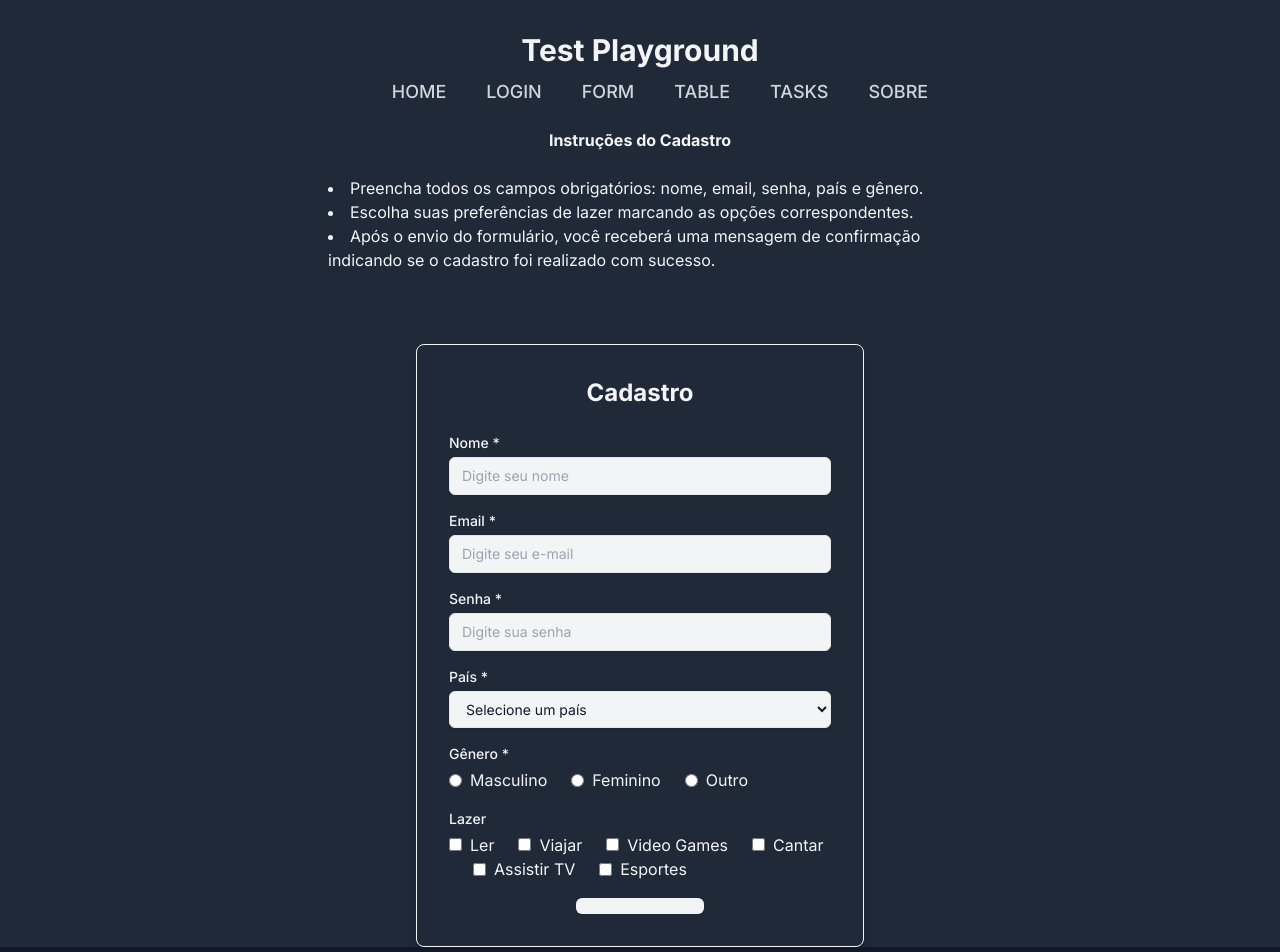
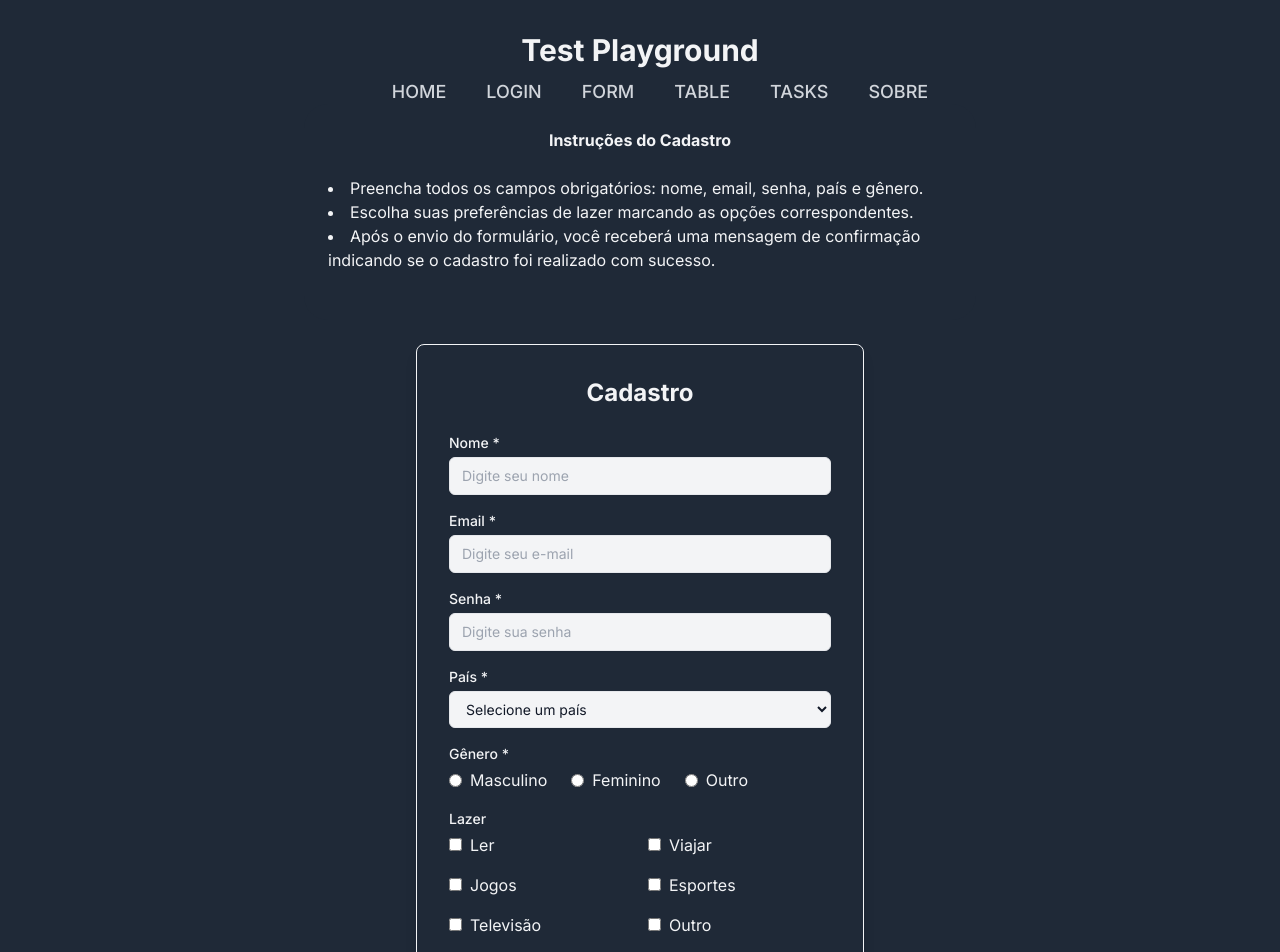
Before and after one commit to brunomachadors/playground, a Next.js app: page /form in a window 1280 px wide. Shown: the top 952 px of the page. Built offline with nearby package versions, Linux system fonts and the light colour scheme.

Commit message:
other hobbies

```diff
--- a/src/app/components/Buttons/Buttons.tsx
+++ b/src/app/components/Buttons/Buttons.tsx
@@ -51,7 +51,7 @@ const Button: React.FC<ButtonProps> = ({
   `;
 
   return (
-    <button className={buttonClasses} {...props} id="clickButton">
+    <button className={buttonClasses} {...props}>
       {children}
     </button>
   );
--- a/src/app/components/Form/Form.tsx
+++ b/src/app/components/Form/Form.tsx
@@ -28,9 +28,7 @@ function Form() {
   const handleChange = (
     e: React.ChangeEvent<HTMLInputElement | HTMLSelectElement>
   ) => {
-    const { name, value, type } = e.target as
-      | HTMLInputElement
-      | HTMLSelectElement;
+    const { name, value, type } = e.target;
 
     if (type === 'checkbox') {
       const hobbies = formData.hobbies.includes(value)
@@ -97,6 +95,7 @@ function Form() {
         >
           Cadastro
         </h2>
+
         {/* Nome */}
         <div>
           <label
@@ -250,7 +249,10 @@ function Form() {
           <label className="block text-sm font-medium text-gray-100">
             Lazer
           </label>
-          <div id="hobbiesGroup" className="mt-1 text-gray-100">
+          <div
+            id="hobbiesGroup"
+            className="mt-1 grid grid-cols-2 gap-4 text-gray-100"
+          >
             <label className="inline-flex items-center">
               <input
                 type="checkbox"
@@ -262,7 +264,7 @@ function Form() {
               />
               <span className="ml-2">Ler</span>
             </label>
-            <label className="inline-flex items-center ml-6">
+            <label className="inline-flex items-center">
               <input
                 type="checkbox"
                 name="hobbies"
@@ -273,7 +275,7 @@ function Form() {
               />
               <span className="ml-2">Viajar</span>
             </label>
-            <label className="inline-flex items-center ml-6">
+            <label className="inline-flex items-center">
               <input
                 type="checkbox"
                 name="hobbies"
@@ -282,32 +284,9 @@ function Form() {
                 onChange={handleChange}
                 checked={formData.hobbies.includes('gaming')}
               />
-              <span className="ml-2">Video Games</span>
+              <span className="ml-2">Jogos</span>
             </label>
-            <label className="inline-flex items-center ml-6">
-              <input
-                type="checkbox"
-                name="hobbies"
-                value="singing"
-                className="form-checkbox"
-                onChange={handleChange}
-                checked={formData.hobbies.includes('singing')}
-              />
-              <span className="ml-2">Cantar</span>
-            </label>
-            <label className="inline-flex items-center ml-6">
-              <input
-                type="checkbox"
-                name="hobbies"
-                value="watching_tv"
-                className="form-checkbox"
-                onChange={handleChange}
-                checked={formData.hobbies.includes('watching_tv')}
-              />
-              <span className="ml-2">Assistir TV</span>
-            </label>
-
-            <label className="inline-flex items-center ml-6">
+            <label className="inline-flex items-center">
               <input
                 type="checkbox"
                 name="hobbies"
@@ -318,12 +297,43 @@ function Form() {
               />
               <span className="ml-2">Esportes</span>
             </label>
+
+            <label className="inline-flex items-center">
+              <input
+                type="checkbox"
+                name="hobbies"
+                value="television"
+                className="form-checkbox"
+                onChange={handleChange}
+                checked={formData.hobbies.includes('television')}
+              />
+              <span className="ml-2">Televisão</span>
+            </label>
+            <label className="inline-flex items-center">
+              <input
+                type="checkbox"
+                name="hobbies"
+                value="others"
+                className="form-checkbox"
+                onChange={handleChange}
+                checked={formData.hobbies.includes('others')}
+              />
+              <span className="ml-2">Outro</span>
+            </label>
           </div>
         </div>
 
-        <div className="flex justify-center">
-          <Button type="submit" title="Cadastrar" />
-        </div>
+        <Button
+          type="submit"
+          color="indigo"
+          textColor="gray-100"
+          borderColor="indigo-600"
+          hoverColor="indigo-700"
+          focusColor="indigo-500"
+          id="submitBtn"
+        >
+          Enviar
+        </Button>
       </form>
     </div>
   );
```
